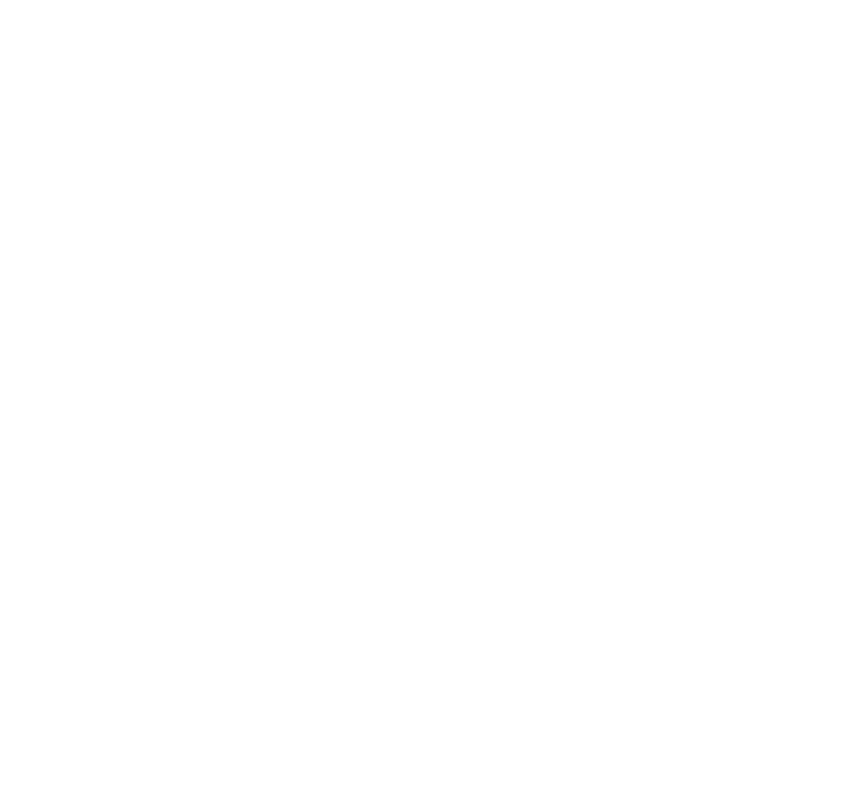
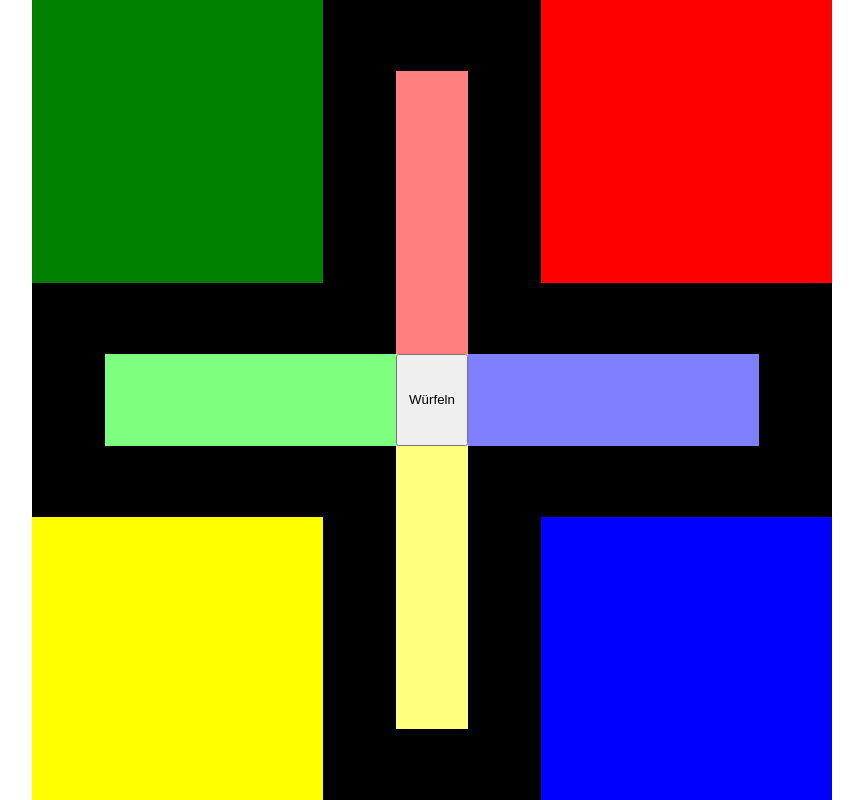
Before and after one commit to mikareich/mensch-aergere-dich-nicht, a website built with webpack: page src/index.html in a window 1280 px wide. Shown: the whole page, without its empty margins (208-1071 px from the left). Built offline with nearby package versions, Linux system fonts and the light colour scheme.

Commit message:
add html-structure

```diff
--- a/src/index.html
+++ b/src/index.html
@@ -6,7 +6,7 @@
   </head>
   <body>
     <div class="playing-field">
-      <div class="base base-1">
+      <div class="base baseA">
         <div class="field">
           <div class="player-container"></div>
         </div>
@@ -20,7 +20,7 @@
           <div class="player-container"></div>
         </div>
       </div>
-      <div class="base base-2">
+      <div class="base baseB">
         <div class="field">
           <div class="player-container"></div>
         </div>
@@ -34,7 +34,7 @@
           <div class="player-container"></div>
         </div>
       </div>
-      <div class="base base-3">
+      <div class="base baseC">
         <div class="field">
           <div class="player-container"></div>
         </div>
@@ -48,7 +48,7 @@
           <div class="player-container"></div>
         </div>
       </div>
-      <div class="base base-4">
+      <div class="base baseD">
         <div class="field">
           <div class="player-container"></div>
         </div>
@@ -62,7 +62,7 @@
           <div class="player-container"></div>
         </div>
       </div>
-      <div class="destination destiantion-1">
+      <div class="destination destinationA">
         <div class="field">
           <div class="player-container"></div>
         </div>
@@ -76,7 +76,7 @@
           <div class="player-container"></div>
         </div>
       </div>
-      <div class="destination destiantion-2">
+      <div class="destination destinationB">
         <div class="field">
           <div class="player-container"></div>
         </div>
@@ -90,7 +90,7 @@
           <div class="player-container"></div>
         </div>
       </div>
-      <div class="destination destiantion-3">
+      <div class="destination destinationC">
         <div class="field">
           <div class="player-container"></div>
         </div>
@@ -104,7 +104,7 @@
           <div class="player-container"></div>
         </div>
       </div>
-      <div class="destination destiantion-4">
+      <div class="destination destinationD">
         <div class="field">
           <div class="player-container"></div>
         </div>
@@ -118,6 +118,7 @@
           <div class="player-container"></div>
         </div>
       </div>
+      <button class="button">Würfeln</button>
       <div class="field field-1">
         <div class="player-container"></div>
       </div>
--- /dev/null
+++ b/src/nord.scss
@@ -0,0 +1,235 @@
+// Copyright (c) 2016-present Arctic Ice Studio <development@arcticicestudio.com>
+// Copyright (c) 2016-present Sven Greb <development@svengreb.de>
+
+// Project:    Nord
+// Version:    0.2.0
+// Repository: https://github.com/arcticicestudio/nord
+// License:    MIT
+// References:
+//   http://sass-lang.com
+//   http://sassdoc.com
+
+////
+/// An arctic, north-bluish color palette.
+/// Created for the clean- and minimal flat design pattern to achieve a optimal focus and readability for code syntax
+/// highlighting and UI.
+/// It consists of a total of sixteen, carefully selected, dimmed pastel colors for a eye-comfortable, but yet colorful
+/// ambiance.
+///
+/// @author Arctic Ice Studio <development@arcticicestudio.com>
+////
+
+/// Base component color of "Polar Night".
+///
+/// Used for texts, backgrounds, carets and structuring characters like curly- and square brackets.
+///
+/// @access public
+/// @example scss - SCSS
+///   /* For dark ambiance themes */
+///   .background {
+///     background-color: $nord0;
+///   }
+///   /* For light ambiance themes */
+///   .text {
+///     color: $nord0;
+///   }
+/// @group polarnight
+/// @since 0.1.0
+$nord0: #2e3440;
+
+/// Lighter shade color of the base component color.
+///
+/// Used as a lighter background color for UI elements like status bars.
+///
+/// @access public
+/// @group polarnight
+/// @see $nord0
+/// @since 0.1.0
+$nord1: #3b4252;
+
+/// Lighter shade color of the base component color.
+///
+/// Used as line highlighting in the editor.
+/// In the UI scope it may be used as selection- and highlight color.
+///
+/// @access public
+/// @example scss - SCSS
+///   /* Code Syntax Highlighting scope */
+///   .editor {
+///     &.line {
+///       background-color: $nord2;
+///     }
+///   }
+///
+///   /* UI scope */
+///   button {
+///     &:selected {
+///       background-color: $nord2;
+///     }
+///   }
+/// @group polarnight
+/// @see $nord0
+/// @since 0.1.0
+$nord2: #434c5e;
+
+/// Lighter shade color of the base component color.
+///
+/// Used for comments, invisibles, indent- and wrap guide marker.
+/// In the UI scope used as pseudoclass color for disabled elements.
+///
+/// @access public
+/// @example scss - SCSS
+///   /* Code Syntax Highlighting scope */
+///   .editor {
+///     &.indent-guide,
+///     &.wrap-guide {
+///       &.marker {
+///         color: $nord3;
+///       }
+///     }
+///   }
+///   .comment,
+///   .invisible {
+///     color: $nord3;
+///   }
+///
+///   /* UI scope */
+///   button {
+///     &:disabled {
+///       background-color: $nord3;
+///     }
+///   }
+/// @group polarnight
+/// @see $nord0
+/// @since 0.1.0
+$nord3: #4c566a;
+
+/// Base component color of "Snow Storm".
+///
+/// Main color for text, variables, constants and attributes.
+/// In the UI scope used as semi-light background depending on the theme shading design.
+///
+/// @access public
+/// @example scss - SCSS
+///   /* For light ambiance themes */
+///   .background {
+///     background-color: $nord4;
+///   }
+///   /* For dark ambiance themes */
+///   .text {
+///     color: $nord4;
+///   }
+/// @group snowstorm
+/// @since 0.1.0
+$nord4: #d8dee9;
+
+/// Lighter shade color of the base component color.
+///
+/// Used as a lighter background color for UI elements like status bars.
+/// Used as semi-light background depending on the theme shading design.
+///
+/// @access public
+/// @group snowstorm
+/// @see $nord4
+/// @since 0.1.0
+$nord5: #e5e9f0;
+
+/// Lighter shade color of the base component color.
+///
+/// Used for punctuations, carets and structuring characters like curly- and square brackets.
+/// In the UI scope used as background, selection- and highlight color depending on the theme shading design.
+///
+/// @access public
+/// @group snowstorm
+/// @see $nord4
+/// @since 0.1.0
+$nord6: #eceff4;
+
+/// Bluish core color.
+///
+/// Used for classes, types and documentation tags.
+///
+/// @access public
+/// @group frost
+/// @since 0.1.0
+$nord7: #8fbcbb;
+
+/// Bluish core accent color.
+///
+/// Represents the accent color of the color palette.
+/// Main color for primary UI elements and methods/functions.
+///
+/// Can be used for
+///   - Markup quotes
+///   - Markup link URLs
+///
+/// @access public
+/// @group frost
+/// @since 0.1.0
+$nord8: #88c0d0;
+
+/// Bluish core color.
+///
+/// Used for language-specific syntactic/reserved support characters and keywords, operators, tags, units and
+/// punctuations like (semi)colons,commas and braces.
+///
+/// @access public
+/// @group frost
+/// @since 0.1.0
+$nord9: #81a1c1;
+
+/// Bluish core color.
+///
+/// Used for markup doctypes, import/include/require statements, pre-processor statements and at-rules (`@`).
+///
+/// @access public
+/// @group frost
+/// @since 0.1.0
+$nord10: #5e81ac;
+
+/// Colorful component color.
+///
+/// Used for errors, git/diff deletion and linter marker.
+///
+/// @access public
+/// @group aurora
+/// @since 0.1.0
+$nord11: #bf616a;
+
+/// Colorful component color.
+///
+/// Used for annotations.
+///
+/// @access public
+/// @group aurora
+/// @since 0.1.0
+$nord12: #d08770;
+
+/// Colorful component color.
+///
+/// Used for escape characters, regular expressions and markup entities.
+/// In the UI scope used for warnings and git/diff renamings.
+///
+/// @access public
+/// @group aurora
+/// @since 0.1.0
+$nord13: #ebcb8b;
+
+/// Colorful component color.
+///
+/// Main color for strings and attribute values.
+/// In the UI scope used for git/diff additions and success visualizations.
+///
+/// @access public
+/// @group aurora
+/// @since 0.1.0
+$nord14: #a3be8c;
+
+/// Colorful component color.
+///
+/// Used for numbers.
+///
+/// @access public
+/// @group aurora
+/// @since 0.1.0
+$nord15: #b48ead;
--- a/src/style.scss
+++ b/src/style.scss
@@ -1,16 +1,67 @@
+@import './nord.scss';
+
 html,
 body {
   height: 100vh;
   margin: 0;
+  display: grid;
+  place-items: center;
 }
 
 .playing-field {
   display: grid;
-  grid-template-areas: 'base base field field field base base' 'base base field destination field base base';
+  grid-template-columns: repeat(11, 1fr);
+  grid-template-areas:
+    'baseD baseD baseD baseD . . . baseA baseA baseA baseA '
+    'baseD baseD baseD baseD . destinationA . baseA baseA baseA baseA '
+    'baseD baseD baseD baseD . destinationA . baseA baseA baseA baseA '
+    'baseD baseD baseD baseD . destinationA . baseA baseA baseA baseA '
+    '. . . . . destinationA . . . . .'
+    '. destinationD destinationD destinationD destinationD button  destinationB destinationB destinationB destinationB .'
+    '. . . . . destinationC . . . . .'
+    'baseC baseC baseC baseC . destinationC . baseB baseB baseB baseB'
+    'baseC baseC baseC baseC . destinationC . baseB baseB baseB baseB'
+    'baseC baseC baseC baseC . destinationC . baseB baseB baseB baseB'
+    'baseC baseC baseC baseC . . . baseB baseB baseB baseB';
   width: 800px;
   height: 800px;
 
-  .base {
-    grid-area: base;
+  .baseA {
+    grid-area: baseA;
+    background-color: red;
+  }
+  .baseB {
+    grid-area: baseB;
+    background-color: blue;
+  }
+  .baseC {
+    grid-area: baseC;
+    background-color: yellow;
+  }
+  .baseD {
+    grid-area: baseD;
+    background-color: green;
+  }
+  .destinationA {
+    grid-area: destinationA;
+    background-color: rgba(255, 0, 0, 0.5);
+  }
+  .destinationB {
+    grid-area: destinationB;
+    background-color: rgba(0, 0, 255, 0.5);
+  }
+  .destinationC {
+    grid-area: destinationC;
+    background-color: rgba(255, 255, 0, 0.5);
+  }
+  .destinationD {
+    grid-area: destinationD;
+    background-color: rgba(0, 255, 0, 0.5);
+  }
+  .field {
+    background-color: black;
+  }
+  .button {
+    grid-area: button;
   }
 }
```
